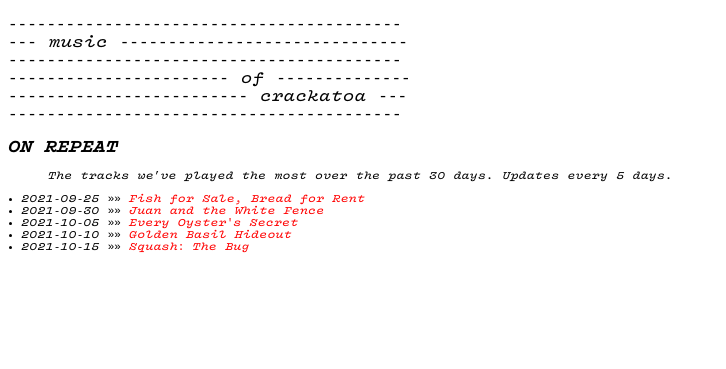
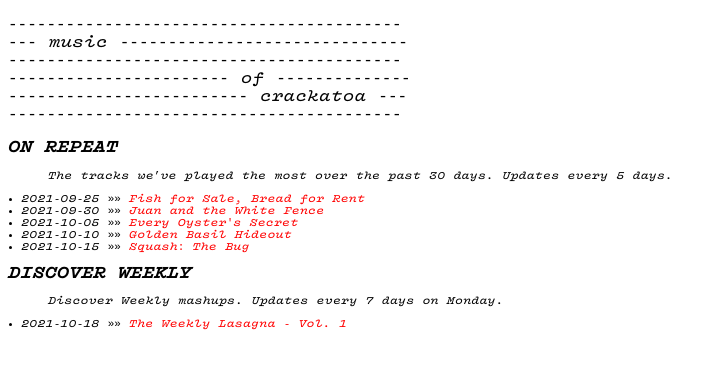
Before and after one commit to noahgorstein/music-of-crackatoa, a Jekyll site: the page built from index.md, in a window 1280 px wide. Shown: the top 369 px of the page, without its empty margins (0-726 px from the left). Built offline with Jekyll 4.4.1, drawn with Linux system fonts in a browser that asks for light colours.

Commit message:
discoer weekly section

```diff
--- /dev/null
+++ b/_data/discover_weekly.yml
@@ -0,0 +1,3 @@
+- playlist_name: The Weekly Lasagna - Vol. 1
+  creation_date: 2021-10-18
+  playlist_uri: https://open.spotify.com/playlist/5eRTe79SPLrSHYfMavpRR6?si=5ae23f75cb6d4856
--- a/index.md
+++ b/index.md
@@ -23,3 +23,15 @@ layout: default
   </li>
 {% endfor %}
 </ul>
+
+## DISCOVER WEEKLY
+
+> Discover Weekly mashups. Updates every 7 days on Monday.
+
+<ul>
+{% for playlist in site.data.discover_weekly %}
+  <li>
+    {{ playlist.creation_date }} »» <a href="{{ playlist.playlist_uri }}">{{ playlist.playlist_name }}</a>
+  </li>
+{% endfor %}
+</ul>
```
